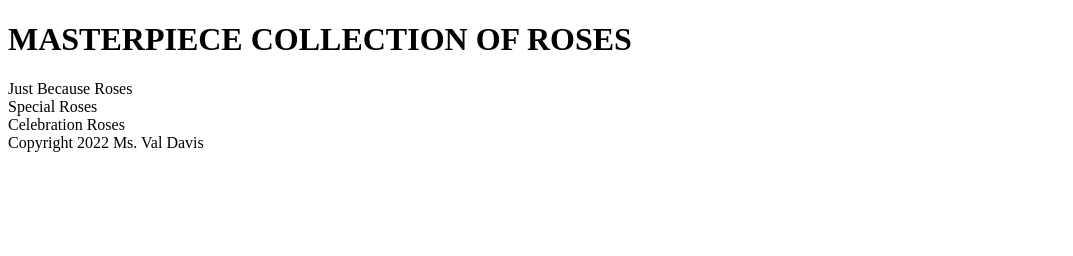
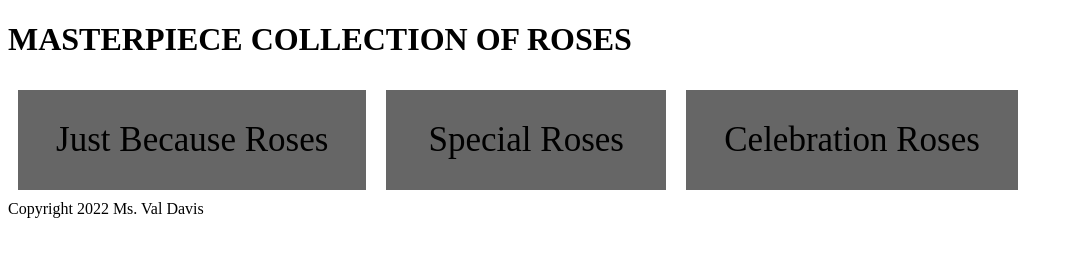
Before and after one commit to Dvs468/html1, a plain HTML site: page flex.html in a window 1280 px wide. Shown: the whole page, without its empty margins (0-1073 px from the left). Drawn offline with Linux system fonts and the light colour scheme.

Commit message:
Update flex.html
line 5 = vice + update

```diff
--- a/flex.html
+++ b/flex.html
@@ -2,7 +2,7 @@
 <html lang="en" dir="ltr">
 <head>
   <meta charset="UTF-8">
-     <link rel+"stylesheet" href="main.css" type="text/css">
+     <link rel="stylesheet" href="main.css" type="text/css">
   <title></title>
 </head>
 <body>
```
